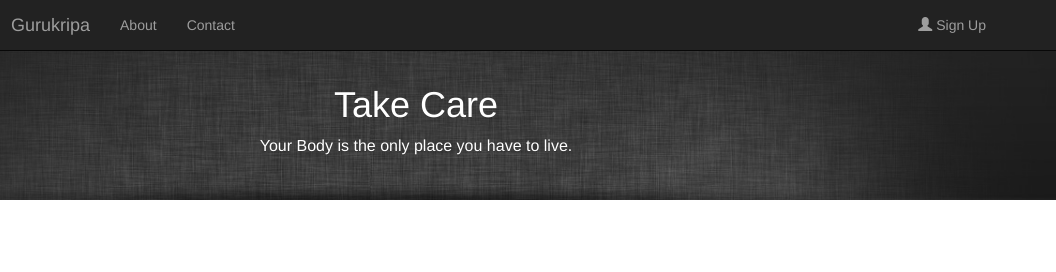
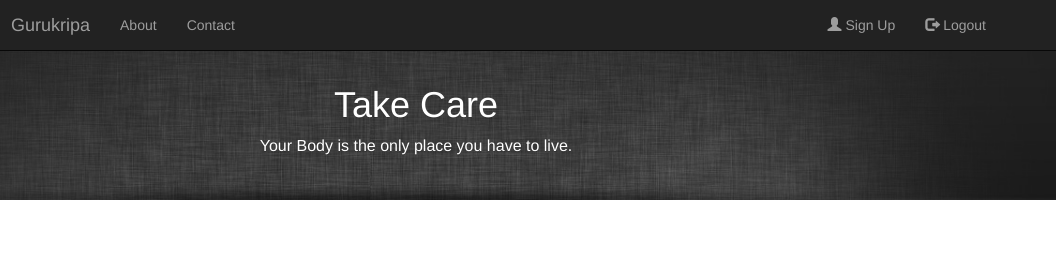
Before and after one commit to AnupreetaMishra/Angularjs, a plain HTML site: page src/Client/login.html in a window 1280 px wide. Shown: the top 272 px of the page, 224-1280 px from the left. Drawn offline with Linux system fonts and the light colour scheme.

Commit message:
Added Logout

```diff
--- a/src/Client/login.html
+++ b/src/Client/login.html
@@ -65,6 +65,12 @@
                     </ul>
                     <ul class="nav navbar-nav navbar-right">
                         <li><a href="signup.html"><span class="glyphicon glyphicon-user"></span> Sign Up</a></li>
+
+
+                        <li>
+                            <a href="index.html"> <span class="glyphicon glyphicon-log-out" aria-hidden="true"></span> Logout</a>
+                        </li>
+                    </ul>
                     </ul>
                 </div>
                 <!-- /.navbar-collapse -->
```
Lines whose indentation alone changed are shown as unchanged.
